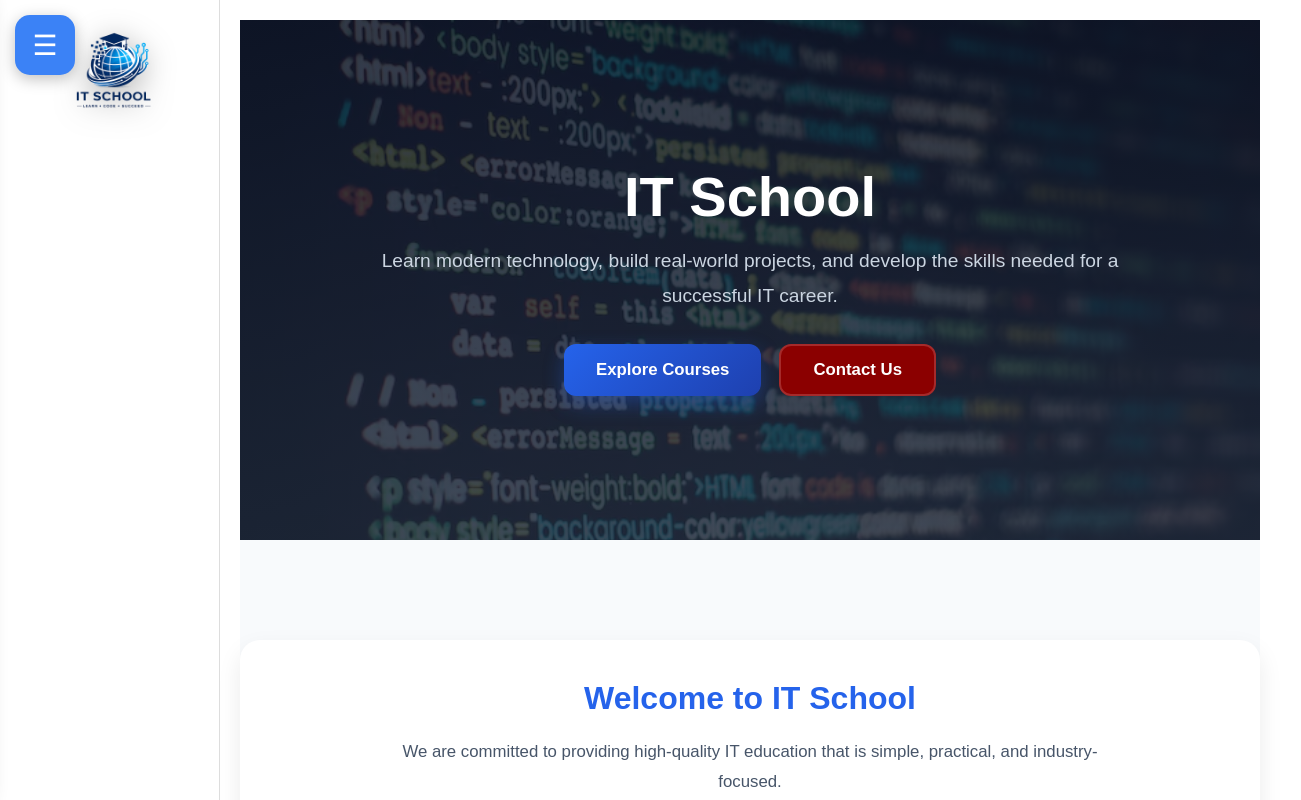
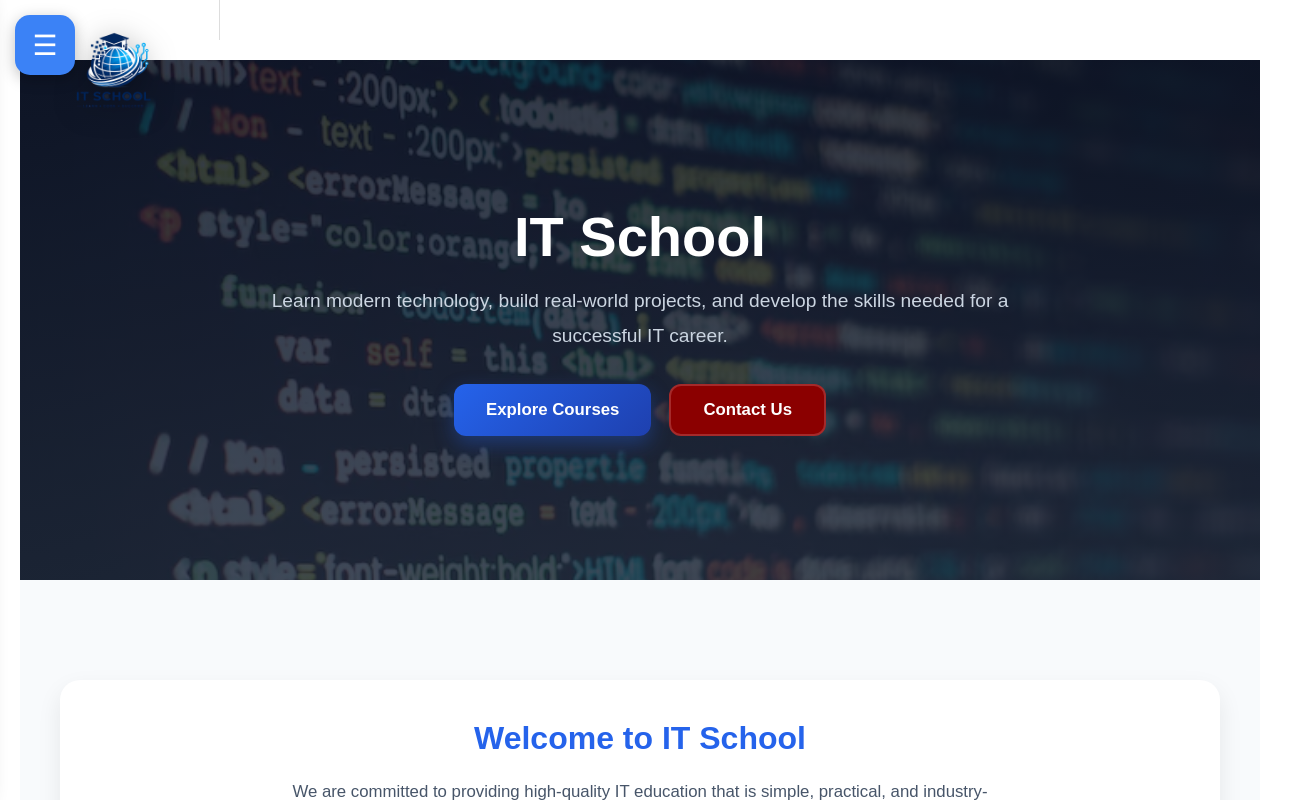
Before and after one commit to uthchanrithywu-ops/Assignment, a React (Vite) app: page / in a window 1280 px wide. Shown: the top 800 px of the page, 1301 px wide, since content can reach past the window. Built offline with nearby package versions, Linux system fonts and the light colour scheme.

Commit message:
Fix GitHub Pages routing

```diff
--- a/src/App.jsx
+++ b/src/App.jsx
@@ -12,12 +12,7 @@ import Development from "./pages/Development";
 function App() {
   return (
     <HashRouter>
-      <div
-        style={{
-          display: "flex",
-          minHeight: "100vh",
-        }}
-      >
+      <div>
         {/* Left Sidebar */}
         <div
           style={{
```
